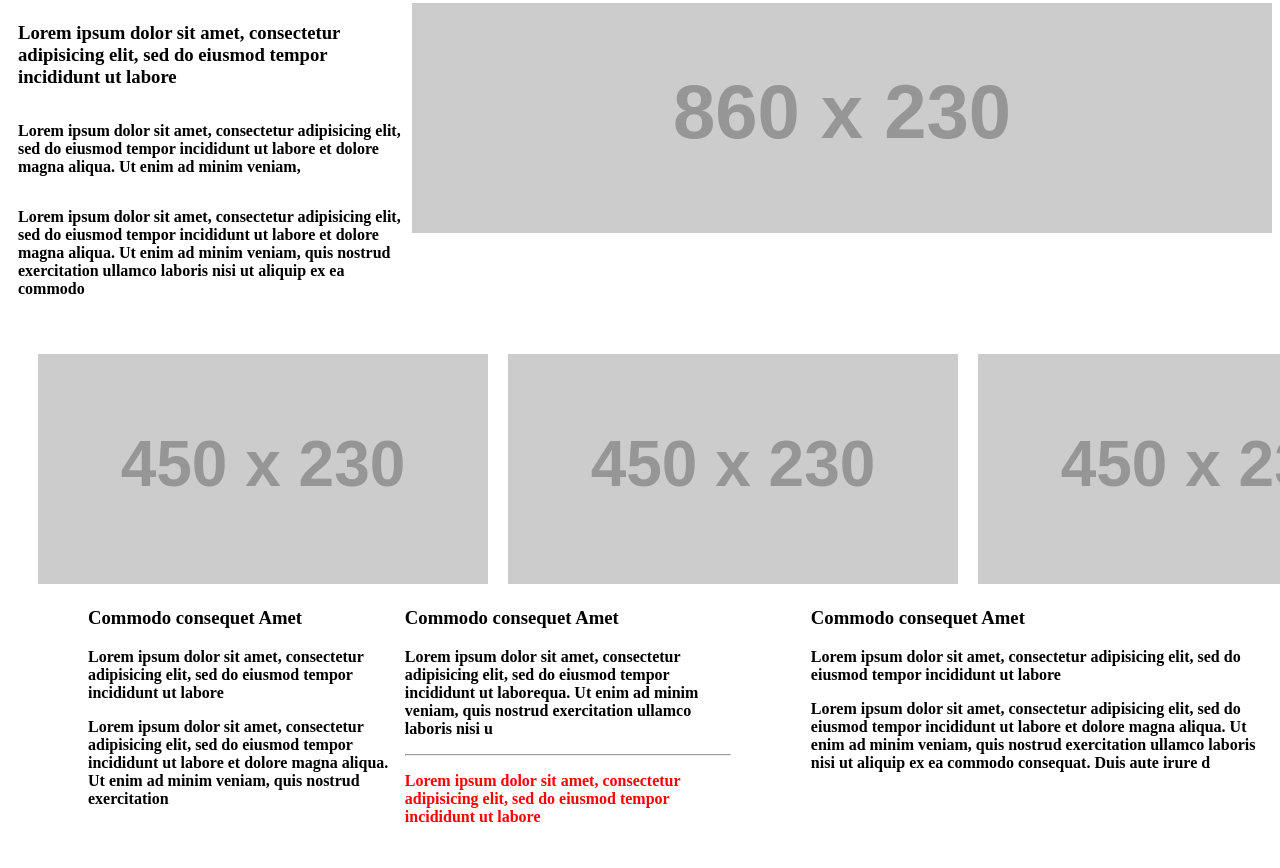
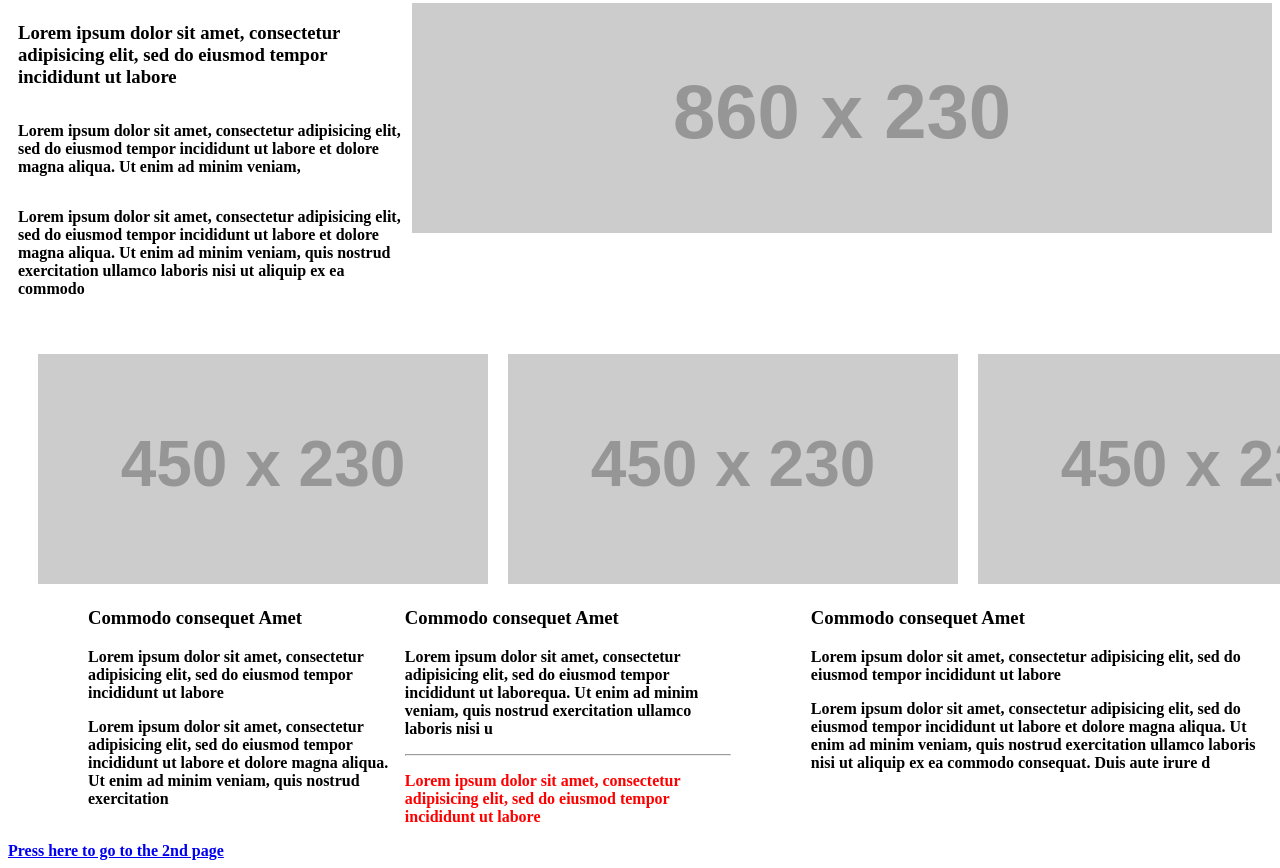
Before and after one commit to ash0202/Guvi-task2-3, a plain HTML site: page index.html in a window 1280 px wide. Shown: the part 285-1153 px from the top of the page. Drawn offline with Linux system fonts and the light colour scheme; placeholder pictures from the web are drawn by us.

Commit message:
Update index.html

```diff
--- a/index.html
+++ b/index.html
@@ -77,5 +77,6 @@
 			consequat. Duis aute irure d</p>
 		</div>
 	</div>
+	<a href="task3.html">Press here to go to the 2nd page</a>
 </body>
 </html>
```
